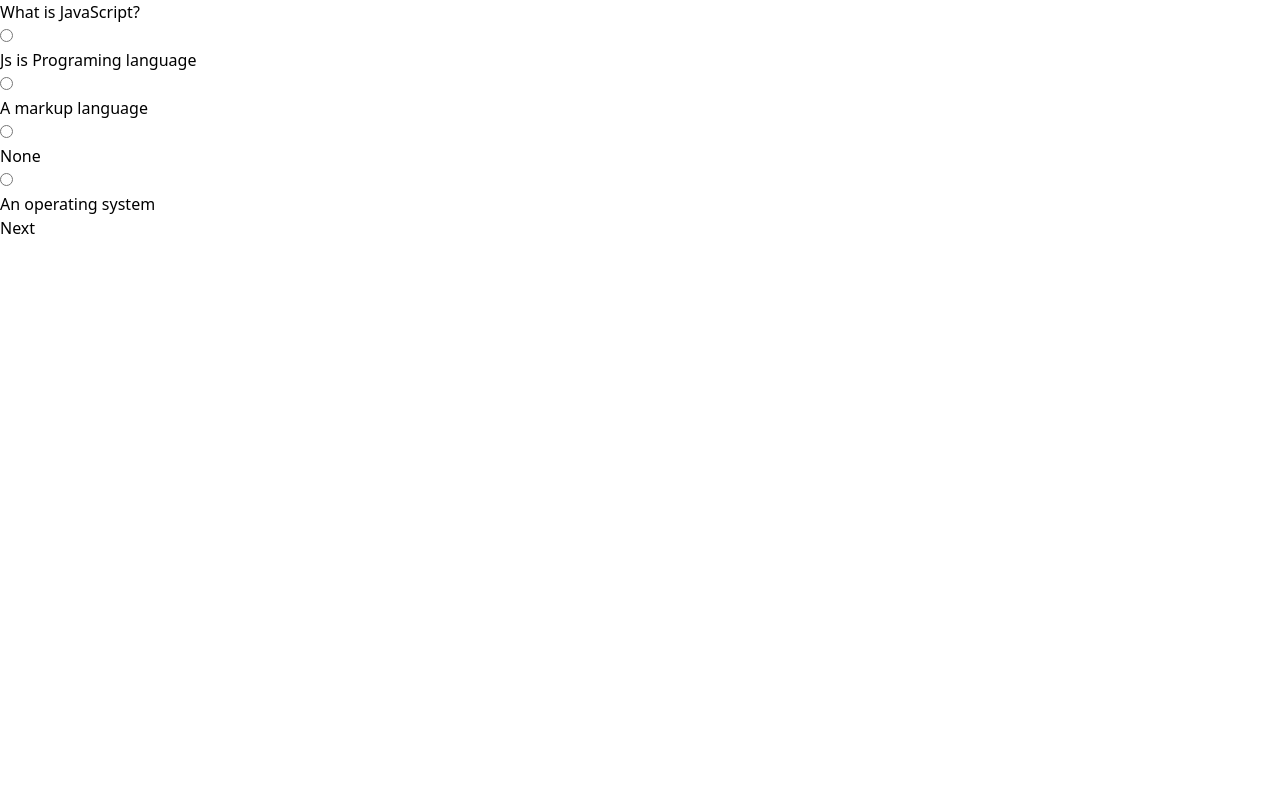
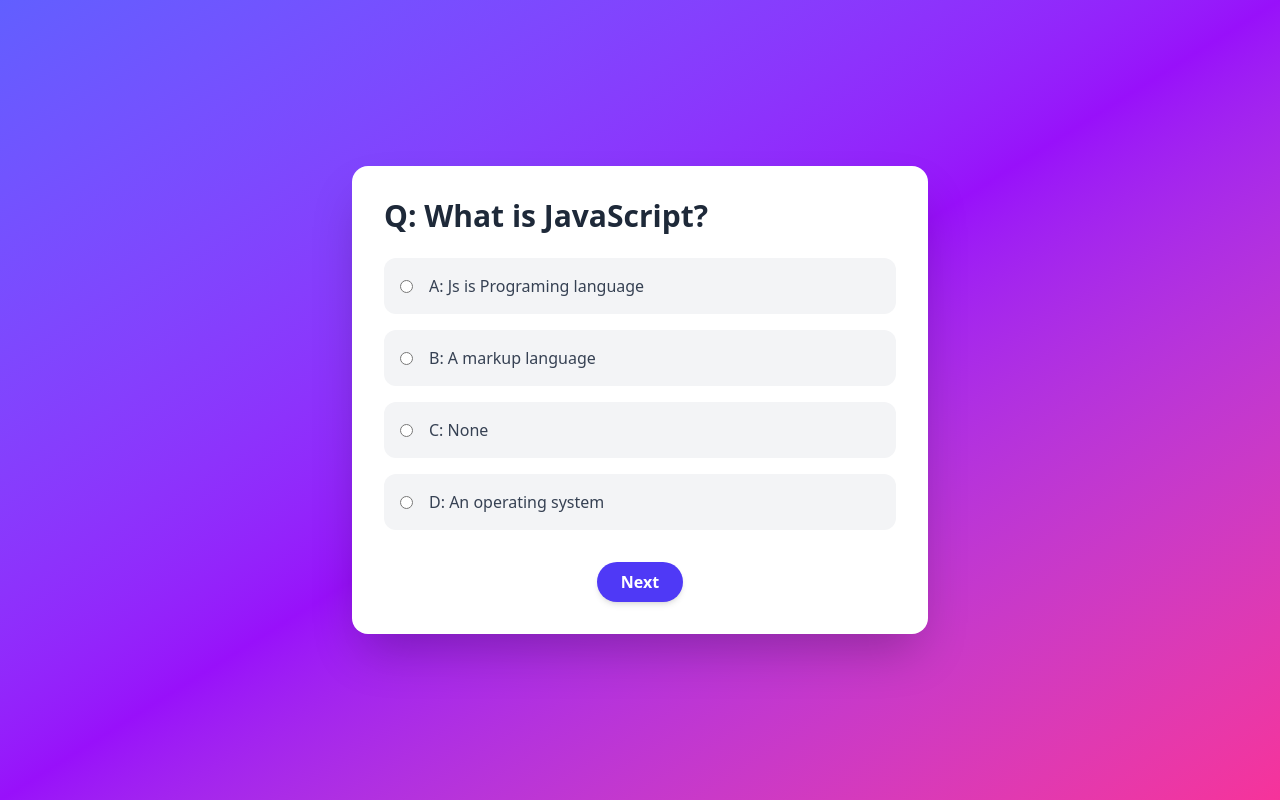
Before and after one commit to mabdullah525/react-quizz-app, a React (Vite) app: page / in a window 1280 px wide. Built offline with nearby package versions, Linux system fonts and the light colour scheme.

Commit message:
Add Styling

```diff
--- a/src/Quizapp.jsx
+++ b/src/Quizapp.jsx
@@ -6,37 +6,42 @@
     const [data, setData] = useState(Data);
     console.log(data);
     return (
-        <div className='container'>
-            <div className='quiz-container'>
-                <div>
-                    <h1>{data[0].q}</h1>
-                </div>
-                <div className='options'>
-                    <input type="radio" />
-                    <p>{data[0].a}</p>
-
-                </div>
-                <div className='options'>
-                    <input type="radio" />
-                    <p>{data[0].b}</p>
-
-                </div>
-                <div className='options'>
-                    <input type="radio" />
-                    <p>{data[0].c}</p>
-                </div>
-                <div className='options'>
-                    <input type="radio" />
-                    <p>{data[0].d}</p>
-
+        <div className="min-h-screen flex items-center justify-center bg-gradient-to-br from-indigo-500 via-purple-600 to-pink-500 p-4">
+            <div className="w-full max-w-xl bg-white rounded-2xl shadow-2xl p-8">
+                <div className="mb-6">
+                    <h1 className="text-2xl md:text-3xl font-bold text-gray-800">Q: {data[0].q}</h1>
                 </div>
 
+                <div className="space-y-4">
+                    <label className="flex items-center p-4 bg-gray-100 rounded-xl cursor-pointer hover:bg-indigo-100 transition">
+                        <input type="radio" name="option" className="form-radio text-indigo-600 mr-4" />
+                        <span className="text-gray-700 font-medium">A: {data[0].a}</span>
+                    </label>
+
+                    <label className="flex items-center p-4 bg-gray-100 rounded-xl cursor-pointer hover:bg-indigo-100 transition">
+                        <input type="radio" name="option" className="form-radio text-indigo-600 mr-4" />
+                        <span className="text-gray-700 font-medium">B: {data[0].b}</span>
+                    </label>
+
+                    <label className="flex items-center p-4 bg-gray-100 rounded-xl cursor-pointer hover:bg-indigo-100 transition">
+                        <input type="radio" name="option" className="form-radio text-indigo-600 mr-4" />
+                        <span className="text-gray-700 font-medium">C: {data[0].c}</span>
+                    </label>
+
+                    <label className="flex items-center p-4 bg-gray-100 rounded-xl cursor-pointer hover:bg-indigo-100 transition">
+                        <input type="radio" name="option" className="form-radio text-indigo-600 mr-4" />
+                        <span className="text-gray-700 font-medium">D: {data[0].d}</span>
+                    </label>
+                </div>
+
+                <div className="mt-8 text-center">
+                    <button className="bg-indigo-600 hover:bg-indigo-700 text-white font-semibold py-2 px-6 rounded-full shadow-md transition">
+                        Next
+                    </button>
+                </div>
             </div>
-            <div className='btns'>
-                <button className='btn'>Next</button>
-            </div>
+        </div>
 
-        </div>
     )
 }
 
```
